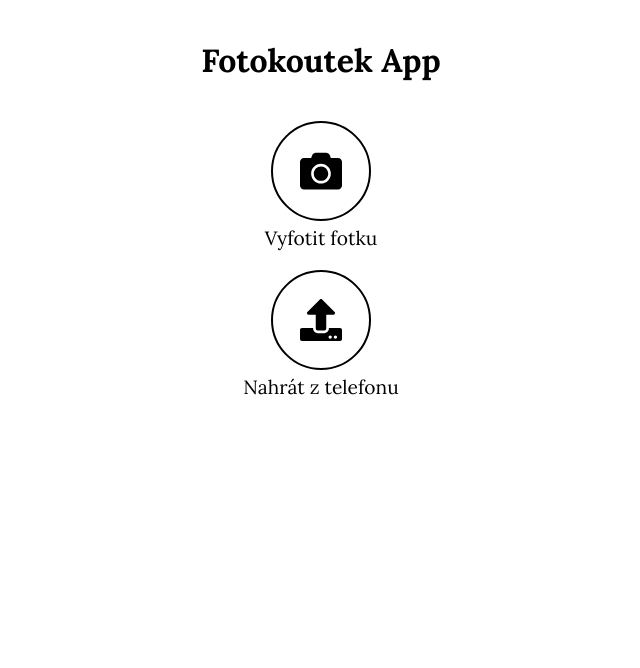
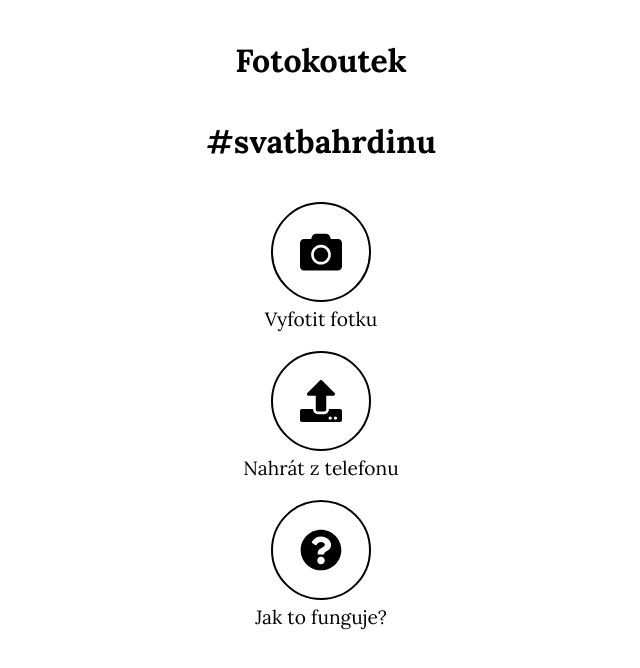
Before and after one commit to jkbnovak/photobooth-app, a Next.js app: page / in a window 1280 px wide. Shown: the top 668 px of the page, without its empty margins (319-959 px from the left). Built offline with nearby package versions, Linux system fonts and the light colour scheme.

Commit message:
v1.1 build

```diff
--- a/src/app/components/PhotoInput.tsx
+++ b/src/app/components/PhotoInput.tsx
@@ -1,14 +1,16 @@
 import React from 'react'
-import { FaCamera, FaUpload } from 'react-icons/fa'
+import { FaCamera, FaUpload, FaQuestionCircle } from 'react-icons/fa'
 import styles from '../page.module.css'
 
 interface PhotoInputProps {
   onFilesSelected: (files: FileList) => void
+  openHowItWorksModal?: () => void
   isModal?: boolean
 }
 
 const PhotoInput: React.FC<PhotoInputProps> = ({
   onFilesSelected,
+  openHowItWorksModal,
   isModal = false,
 }) => {
   const handleFileChange = (event: React.ChangeEvent<HTMLInputElement>) => {
@@ -65,6 +67,14 @@ const PhotoInput: React.FC<PhotoInputProps> = ({
           Nahrát z telefonu
         </span>
       </div>
+      {!isModal && openHowItWorksModal && (
+        <div className={styles.buttonWrapper}>
+          <button onClick={openHowItWorksModal} className={styles.iconButton}>
+            <FaQuestionCircle className={styles.icon} />
+          </button>
+          <span className={styles.buttonLabel}>Jak to funguje?</span>
+        </div>
+      )}
     </div>
   )
 }
--- a/src/app/layout.tsx
+++ b/src/app/layout.tsx
@@ -6,8 +6,8 @@ import Head from 'next/head'
 const inter = Inter({ subsets: ['latin'] })
 
 export const metadata: Metadata = {
-  title: 'Create Next App',
-  description: 'Generated by create next app',
+  title: 'Fotokoutek #svatbahrdinu',
+  description: 'Fotokoutek #svatbahrdinu',
 }
 
 export default function RootLayout({
--- a/src/app/page.module.css
+++ b/src/app/page.module.css
@@ -10,14 +10,14 @@
   box-sizing: border-box;
   background-color: white;
   min-height: 100vh;
-  overflow: hidden; /* Prevent vertical scrolling */
+  overflow: hidden;
 }
 
 .title {
   font-size: 2em;
   text-align: center;
   margin: 20px 0;
-  color: black; /* Ensure text is visible */
+  color: black;
 }
 
 .camera {
@@ -40,8 +40,8 @@
   display: flex;
   align-items: center;
   justify-content: center;
-  width: 100px; /* Increase button size */
-  height: 100px; /* Increase button size */
+  width: 100px;
+  height: 100px;
   border-radius: 50%;
   background-color: transparent;
   border: 2px solid black;
@@ -50,7 +50,7 @@
   transition:
     background-color 0.3s,
     color 0.3s;
-  font-size: 32px; /* Increase icon size */
+  font-size: 32px;
 }
 
 .iconButton:hover {
@@ -59,14 +59,14 @@
 }
 
 .icon {
-  font-size: 42px; /* Increase icon size */
+  font-size: 42px;
 }
 
 .buttonLabel {
   font-size: 1.2em;
   margin-top: 5px;
   text-align: center;
-  color: black; /* Ensure text is visible */
+  color: black;
 }
 
 .fileInput {
@@ -79,14 +79,14 @@
   left: 0;
   width: 100%;
   height: 100%;
-  background: white; /* Change modal background to white */
+  background: white;
   display: flex;
   flex-direction: column;
   justify-content: center;
   align-items: center;
   padding: 20px;
   box-sizing: border-box;
-  overflow: hidden; /* Prevent modal from expanding beyond screen */
+  overflow: hidden;
 }
 
 .photoContainer {
@@ -108,9 +108,9 @@
 
 .photo {
   width: auto;
-  height: 150px; /* Increase the thumbnail size */
+  height: 150px;
   border-radius: 8px;
-  cursor: pointer; /* Change cursor to indicate clickable */
+  cursor: pointer;
 }
 
 .removeButton {
@@ -144,7 +144,8 @@
   border: 1px solid #ccc;
   border-radius: 5px;
   box-sizing: border-box;
-  min-height: 100px; /* Make textarea multiline */
+  min-height: 100px;
+  background-color: white; /* Ensure white background */
 }
 
 .buttonWrapper {
@@ -155,16 +156,16 @@
 
 .modalButtonContainer {
   display: flex;
-  flex-direction: row; /* Arrange buttons horizontally */
+  flex-direction: row;
   align-items: center;
   gap: 10px;
   justify-content: center;
-  margin-bottom: 10px; /* Add space below the button container */
+  margin-bottom: 10px;
 }
 
 .modalIconButton {
-  width: 50px; /* Smaller button size */
-  height: 50px; /* Smaller button size */
+  width: 50px;
+  height: 50px;
   border-radius: 50%;
   background-color: transparent;
   border: 2px solid black;
@@ -173,7 +174,7 @@
   transition:
     background-color 0.3s,
     color 0.3s;
-  font-size: 24px; /* Smaller icon size */
+  font-size: 24px;
 }
 
 .modalIconButton:hover {
@@ -182,15 +183,15 @@
 }
 
 .modalIcon {
-  font-size: 24px; /* Smaller icon size */
+  font-size: 24px;
 }
 
 .modalButtonLabel {
   font-size: 1.2em;
   margin-top: 5px;
   text-align: center;
-  color: black; /* Ensure text is visible */
-  white-space: pre-wrap; /* Allow text to wrap */
+  color: black;
+  white-space: pre-wrap;
   text-align: center;
 }
 
@@ -205,8 +206,8 @@
   display: flex;
   align-items: center;
   justify-content: center;
-  width: 50px; /* Smaller button size */
-  height: 50px; /* Smaller button size */
+  width: 50px;
+  height: 50px;
   border-radius: 50%;
   background-color: transparent;
   border: 2px solid black;
@@ -215,7 +216,7 @@
   transition:
     background-color 0.3s,
     color 0.3s;
-  font-size: 24px; /* Smaller icon size */
+  font-size: 24px;
 }
 
 .submitButton:hover {
@@ -227,7 +228,7 @@
   font-size: 1.2em;
   margin-top: 5px;
   text-align: center;
-  color: black; /* Ensure text is visible */
+  color: black;
 }
 
 .fullImageOverlay {
@@ -267,7 +268,34 @@
 .loader {
   font-size: 1.5em;
   font-weight: bold;
-  color: black; /* Ensure text is visible */
+  color: black;
+}
+
+.howItWorksOverlay {
+  position: fixed;
+  top: 0;
+  left: 0;
+  width: 100%;
+  height: 100%;
+  background: rgba(0, 0, 0, 0.8);
+  display: flex;
+  justify-content: center;
+  align-items: center;
+  padding: 20px;
+  box-sizing: border-box;
+  z-index: 1000;
+}
+
+.howItWorksContent {
+  background: white;
+  padding: 20px;
+  border-radius: 8px;
+  text-align: center;
+}
+
+.howItWorksText {
+  font-size: 1em;
+  color: black;
 }
 
 @media (max-width: 600px) {
@@ -282,6 +310,6 @@
   }
 
   .actions {
-    flex-direction: column; /* Stack icons vertically on small screens */
+    flex-direction: column;
   }
 }
--- a/src/app/page.tsx
+++ b/src/app/page.tsx
@@ -12,7 +12,8 @@ const Home = () => {
   const [showOverlay, setShowOverlay] = useState<boolean>(false)
   const [showFullImage, setShowFullImage] = useState<string | null>(null)
   const [files, setFiles] = useState<File[]>([])
-  const [loading, setLoading] = useState<boolean>(false) // Add loading state
+  const [loading, setLoading] = useState<boolean>(false)
+  const [showHowItWorks, setShowHowItWorks] = useState<boolean>(false)
 
   const handleFilesSelected = (selectedFiles: FileList) => {
     const filesArray = Array.from(selectedFiles)
@@ -37,8 +38,8 @@ const Home = () => {
   }
 
   const submitPhotos = async () => {
-    if (files.length > 0 && comment) {
-      setLoading(true) // Show loader
+    if (files.length > 0) {
+      setLoading(true)
       const photosBase64: string[] = []
       const readers = files.map((file) => {
         return new Promise<void>((resolve) => {
@@ -61,7 +62,7 @@ const Home = () => {
         body: JSON.stringify({ photos: photosBase64, comment }),
       })
 
-      setLoading(false) // Hide loader
+      setLoading(false)
 
       if (response.ok) {
         alert('Fotky a komentář byly úspěšně odeslány!')
@@ -83,6 +84,14 @@ const Home = () => {
     setShowFullImage(null)
   }
 
+  const openHowItWorksModal = () => {
+    setShowHowItWorks(true)
+  }
+
+  const closeHowItWorksModal = () => {
+    setShowHowItWorks(false)
+  }
+
   return (
     <div className={styles.container}>
       <Head>
@@ -91,12 +100,18 @@ const Home = () => {
           rel="stylesheet"
         />
       </Head>
-      <h1 className={styles.title}>Fotokoutek App</h1>
+      <h1 className={styles.title}>Fotokoutek</h1>
+      <h3 className={styles.title}>#svatbahrdinu</h3>
       <div className={styles.camera}>
-        <PhotoInput onFilesSelected={handleFilesSelected} />
+        <PhotoInput
+          onFilesSelected={handleFilesSelected}
+          openHowItWorksModal={openHowItWorksModal}
+        />
       </div>
       {showOverlay && photos.length > 0 && (
         <div className={styles.overlay}>
+          <h1 className={styles.title}>Fotokoutek</h1>
+          <h3 className={styles.title}>#svatbahrdinu</h3>
           <div className={styles.photoContainer}>
             {photos.map((photo, index) => (
               <div key={index} className={styles.photoWrapper}>
@@ -132,7 +147,7 @@ const Home = () => {
           </div>
         </div>
       )}
-      {loading && ( // Show loader when loading
+      {loading && (
         <div className={styles.loaderOverlay}>
           <div className={styles.loader}>Odesílání...</div>
         </div>
@@ -146,6 +161,23 @@ const Home = () => {
           />
         </div>
       )}
+      {showHowItWorks && (
+        <div
+          className={styles.howItWorksOverlay}
+          onClick={closeHowItWorksModal}
+        >
+          <div className={styles.howItWorksContent}>
+            <h1 className={styles.title}>How does it work?</h1>
+            <p className={styles.howItWorksText}>
+              Tato aplikace vám umožňuje pořizovat fotografie, přidávat
+              komentáře a nahrávat je. Jednoduše klikněte na ikonu fotoaparátu
+              pro pořízení fotografie nebo na ikonu nahrávání pro výběr
+              fotografií z vašeho zařízení. Po výběru fotografií můžete přidat
+              komentář a poté stisknout tlačítko odeslat pro nahrání všeho.
+            </p>
+          </div>
+        </div>
+      )}
     </div>
   )
 }
```
